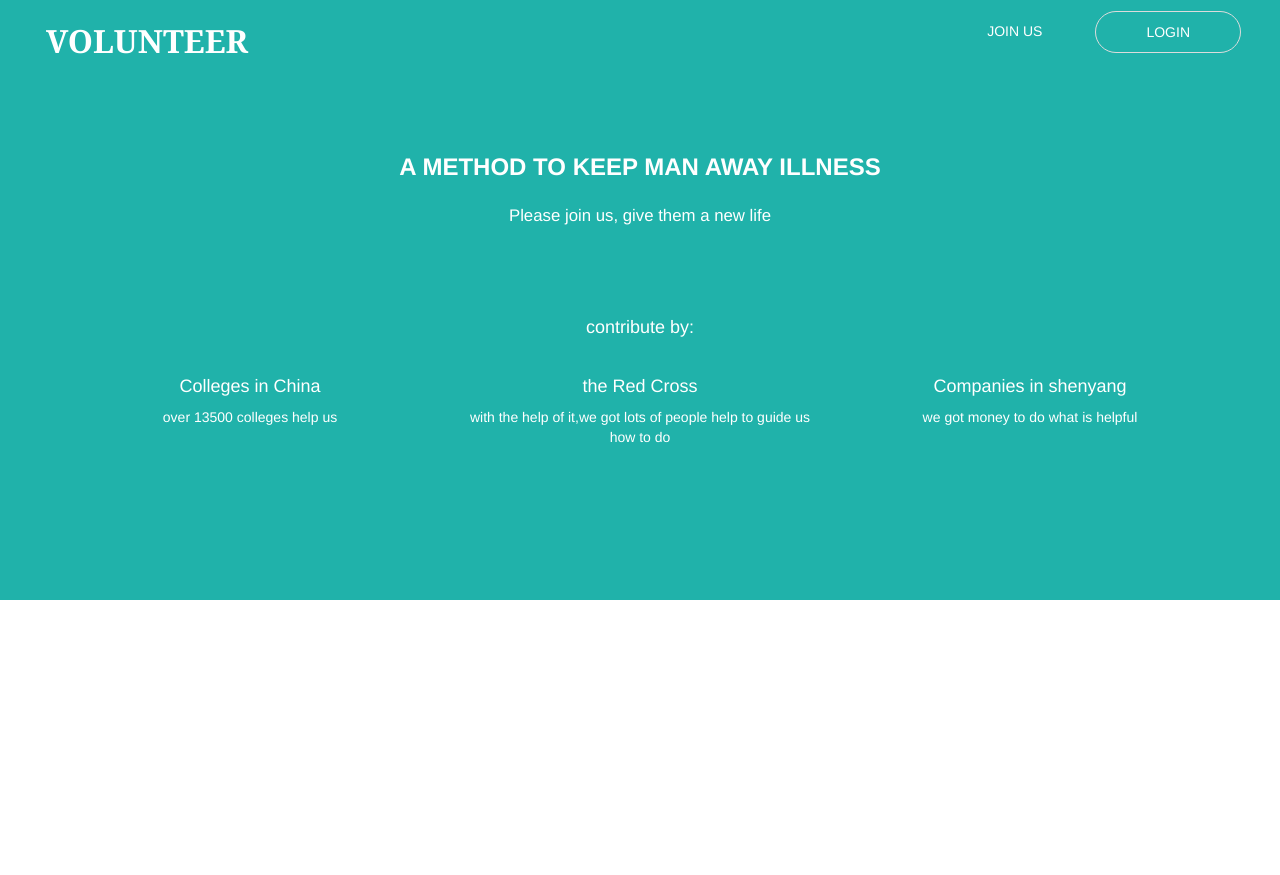
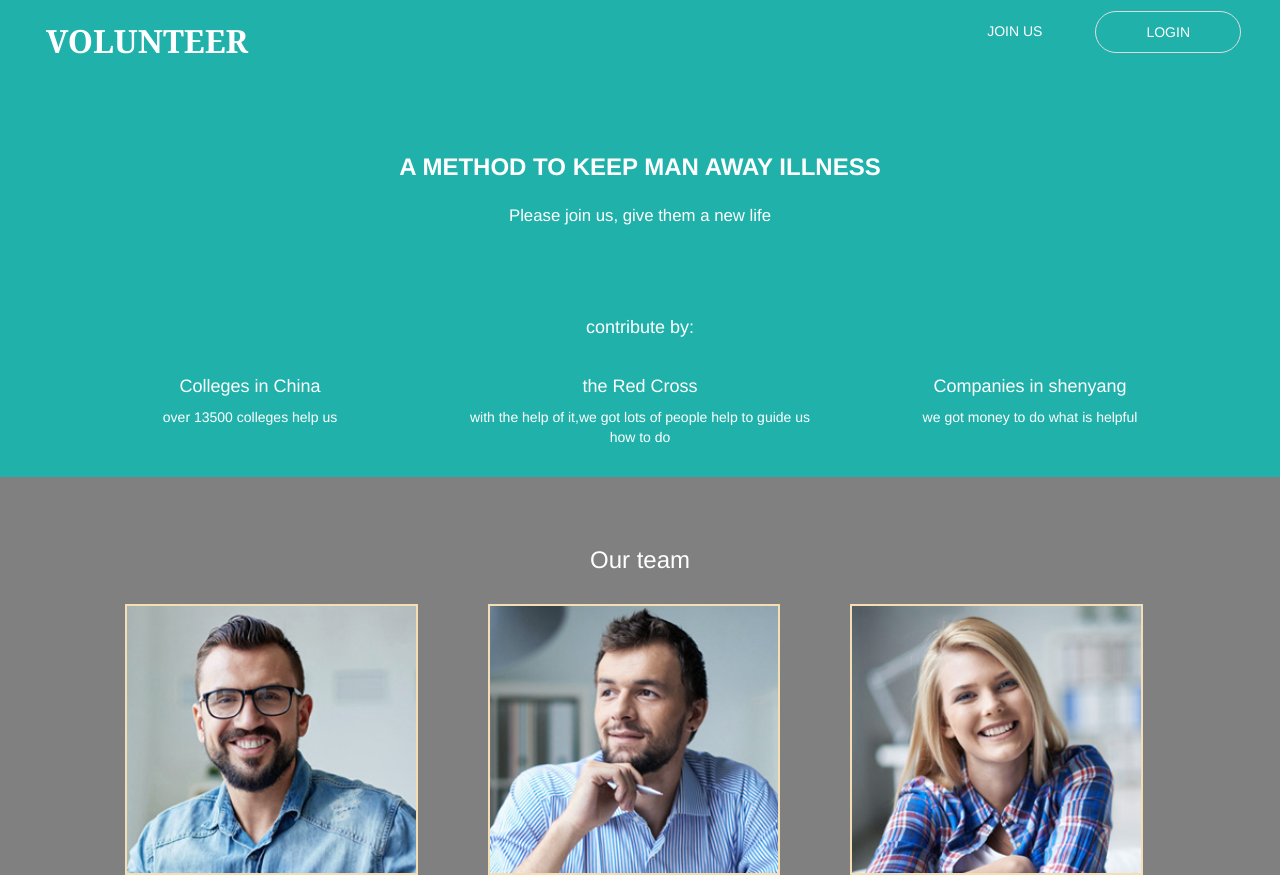
Before and after one commit to Julystep/html-css-javascript, a plain HTML site: page 界面2/index.html in a window 1280 px wide. Before the commit the page ends 800 px from the top, so only its background shows below. Drawn offline with Linux system fonts and the light colour scheme.

Commit message:
日常更新

```diff
--- /dev/null
+++ b/界面2/css/animate.css
@@ -0,0 +1,23 @@
+.navbar.navbar-transparent .navbar-collapse.collapse.in{
+    overflow: hidden;
+    background-color: aliceblue;
+    border-radius: 5px;
+    animation: showOut 0.5s alternate;
+    -webkit-animation: showOut 0.5s alternate;
+}
+@keyframes showOut{
+    from { opacity: 0.8; height: 0}
+    to { opacity: 1; height: 118px}
+}
+.container_picture1 .col-xs-6.col-lg-3 img{
+    transition: 0.5s;
+}
+.container_picture1 .col-xs-6.col-lg-3 .text{
+    transition: 0.5s;
+}
+.container_picture1 .col-xs-6.col-lg-3:hover img{
+    transform: scale(1.2);
+}
+.container_picture1 .col-xs-6.col-lg-3:hover .text{
+    top: 0;
+}
--- a/界面2/css/index.css
+++ b/界面2/css/index.css
@@ -1,3 +1,6 @@
+body{
+    background-color: grey;
+}
 .navbar.navbar-transparent{
     position: fixed;
     width: 100%;
@@ -36,16 +39,6 @@
     color: white;
     font-size: 25px;
 }
-.navbar.navbar-transparent .navbar-collapse.collapse.in{
-    background-color: aliceblue;
-    border-radius: 5px;
-    animation: showOut 1s ;
-    -webkit-animation: showOut 1s;
-}
-@keyframes showOut{
-    from { opacity: 0; }
-    to { opacity: 1; }
-}
 .navbar.navbar-transparent .navbar-collapse.collapse.in ul li{
     text-align: center;
     color: gray;
@@ -71,7 +64,6 @@
 .container_first{
     background-color: #20B2AA ;
     width: 100%;
-    height: 600px;
 }
 
 .container_first .container.title .lead{
@@ -93,8 +85,40 @@
 .container_first .container.footer h4{
     text-align: center;
 }
-.container_first .container.footer .row .col-xs-4.col-lg-4.col-md-4{
+.container_first .container.footer .row .col-xs-12.col-lg-4.col-md-4{
    text-align: center;
    padding: 20px;
    line-height: 20px;
 }
+
+.container_picture1{
+    margin-top: 50px;
+}
+.container_picture1 .col-xs-6.col-lg-3{
+    margin-top: 5px;
+    position: relative;
+    margin-left: 70px;
+    text-align: center;
+    overflow: hidden;
+    border: 2px solid wheat;
+    padding: 0px;
+}
+.container_picture1 .img-box img{
+    width: 100%;
+}
+.container_picture1 .text{
+    position: absolute;
+    top: -100%;
+    left: 0px;
+    width: 100%;
+    height: 100%;
+    padding-top: 70px;
+    background-color: #fff;
+    opacity: 0.8;
+    color: black;
+}
+.container_picture1 .header h3{
+    text-align: center;
+    color: white;
+    margin-bottom: 25px;
+}
--- a/界面2/index.html
+++ b/界面2/index.html
@@ -6,12 +6,13 @@
         <meta name="viewport" content="width=device-width, initial-scale=1">
         <link rel="stylesheet" href="./bootstrap/css/bootstrap.min.css" />
         <link rel="stylesheet" href="./css/index.css" />
+        <link rel="stylesheet" href="./css/animate.css" />
     </head>
     <body>
         <nav class="navbar navbar-transparent col-lg-12 col-xs-12 col-md-12 navbar-transparent">
             <div class="contanier">
                 <div class="navbar-header">
-                        <button type="button" class="navbar-toggle collapsed" data-toggle="collapse" data-target="#detail1" aria-expanded="false">
+                        <button id="collaspe1_btn" type="button" class="navbar-toggle collapsed" data-toggle="collapse" data-target="#detail1" aria-expanded="false">
                             <span class="glyphicon glyphicon-list"></span>
                         </button>
                     <a class="navbar-brand" href="#">
@@ -31,7 +32,6 @@
             </div>
         </nav>
 
-
         <div class="container_first">
             <div class="container title">
                 <h3 class="lead">A METHOD TO KEEP MAN AWAY ILLNESS</h3>
@@ -42,7 +42,7 @@
             <div class="container footer">
                 <h4>contribute by:</h4>
                 <div class="row">
-                    <div class="col-xs-4 col-lg-4 col-md-4">
+                    <div class="col-xs-12 col-lg-4 col-md-4">
                             <div class="container_title">
                                     <h4>Colleges in China</h4>
                             </div>
@@ -50,7 +50,7 @@
                                 <p>over 13500 colleges help us</p>
                             </div>
                     </div>
-                    <div class="col-xs-4 col-lg-4 col-md-4">
+                    <div class="col-xs-12 col-lg-4 col-md-4">
                             <div class="container_title">
                                     <h4>the Red Cross</h4>
                             </div>
@@ -58,7 +58,7 @@
                                 <p>with the help of it,we got lots of people help to guide us how to do</p>
                             </div>
                     </div>
-                    <div class="col-xs-4 col-lg-4 col-md-4">
+                    <div class="col-xs-12 col-lg-4 col-md-4">
                             <div class="container_title">
                                     <h4>Companies in shenyang</h4>
                             </div>
@@ -69,7 +69,47 @@
                 </div>
             </div>
         </div>
+
+        <div class="container_picture1">
+            <div class="container-fluid">
+                <div class="header">
+                    <h3>Our team</h3>
+                </div>
+            </div>
+            <div class="container">
+                <div class="row">
+                <div class="col-xs-6 col-lg-3">
+                    <div class="img-box">
+                        <img src="./img/team2.jpg">
+                    </div>
+                    <div class="text">
+                        <p>He is treating poor man with love</p>
+                        <button class="btn btn-defalut">点击了解>></button>
+                    </div>
+                </div>
+                <div class="col-xs-6 col-lg-3">
+                    <div class="img-box">
+                        <img src="./img/team1.jpg">
+                    </div>
+                    <div class="text">
+                        <p>They are learning how to help people</p>
+                        <button class="btn btn-defalut">点击了解>></button>
+                    </div>
+                </div>
+                <div class="col-xs-6 col-lg-3">
+                    <div class="img-box">
+                        <img src="./img/team4.jpg">
+                    </div>
+                    <div class="text">
+                        <p>She has donate lots of money and cloth for them</p>
+                        <button class="btn btn-defalut">点击了解>></button>
+                    </div>
+                </div>
+            </div>
+            </div>
+        </div>
     <script src="./js/jquery-3.3.1.min.js"></script>
     <script src="./bootstrap/js/bootstrap.min.js"></script>
+    <script src="./js/index.js"></script>
     </body>
 </html>
--- /dev/null
+++ b/界面2/js/index.js
@@ -0,0 +1,5 @@
+$(document).ready(function(){
+    console.log('yes, jquery is in document')
+    $('.navbar-brand .navbar-text').fadeIn('slow');
+    $('.navbar-brand .navbar-text').slideDown();
+})
```
Also changed, not shown: 界面2/img/about-img1.jpg (added), 界面2/img/team1.jpg (added), 界面2/img/team2.jpg (added), 界面2/img/team4.jpg (added).
